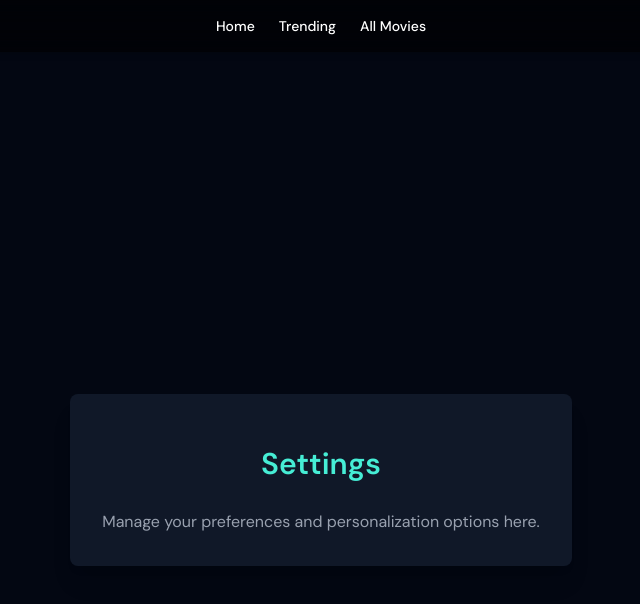
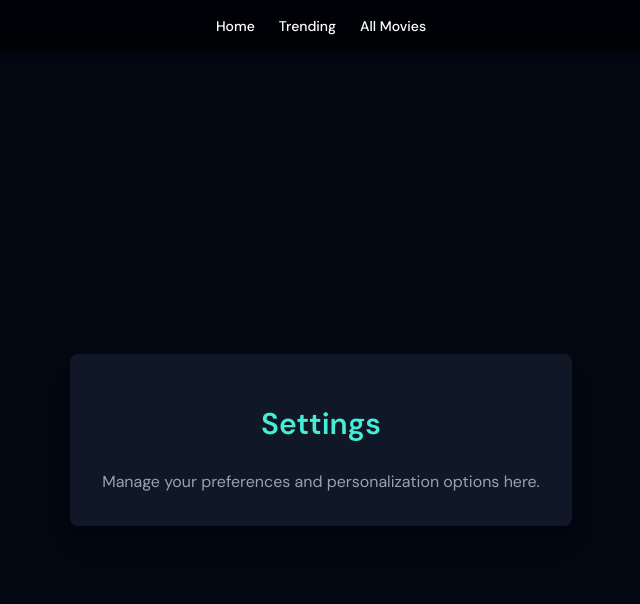
Before and after one commit to HarshlyHk/movie-app, a React (Vite) app: page /settings in a window 1280 px wide. Shown: the top 604 px of the page, without its empty margins (319-959 px from the left). Built offline with nearby package versions, Linux system fonts and the light colour scheme; no server answers.

Commit message:
Centralized flex centering inside MainLayout; simplified Settings layout for modular reuse

```diff
--- a/src/layouts/MainLayout.jsx
+++ b/src/layouts/MainLayout.jsx
@@ -6,7 +6,8 @@ const MainLayout = ({ children }) => {
             {/* Shared navbar for routed views */}
             <Navbar />
 
-      <main className="min-h-screen pt-20 px-6 bg-gray-950 text-gray-100">
+            <main className="min-h-screen px-6 pt-20 bg-gray-950 text-gray-100 flex items-center justify-center">
+                {" "}
                 {children}
             </main>
         </>
--- a/src/pages/Settings.jsx
+++ b/src/pages/Settings.jsx
@@ -3,16 +3,13 @@ import MainLayout from "../layouts/MainLayout";
 const Settings = () => {
     return (
         <MainLayout>
-            <div className="min-h-screen bg-gray-950 text-gray-200 flex items-center justify-center">
             <div className="p-8 rounded-lg bg-gray-900 shadow-xl">
                 <h1 className="text-3xl font-semibold text-teal-300">
                     Settings
                 </h1>
                 <p className="mt-2 text-gray-400">
-                        Manage your preferences and personalization options
-                        here.
+                    Manage your preferences and personalization options here.
                 </p>
-                </div>
             </div>
         </MainLayout>
     );
```
Lines whose indentation alone changed are shown as unchanged.
